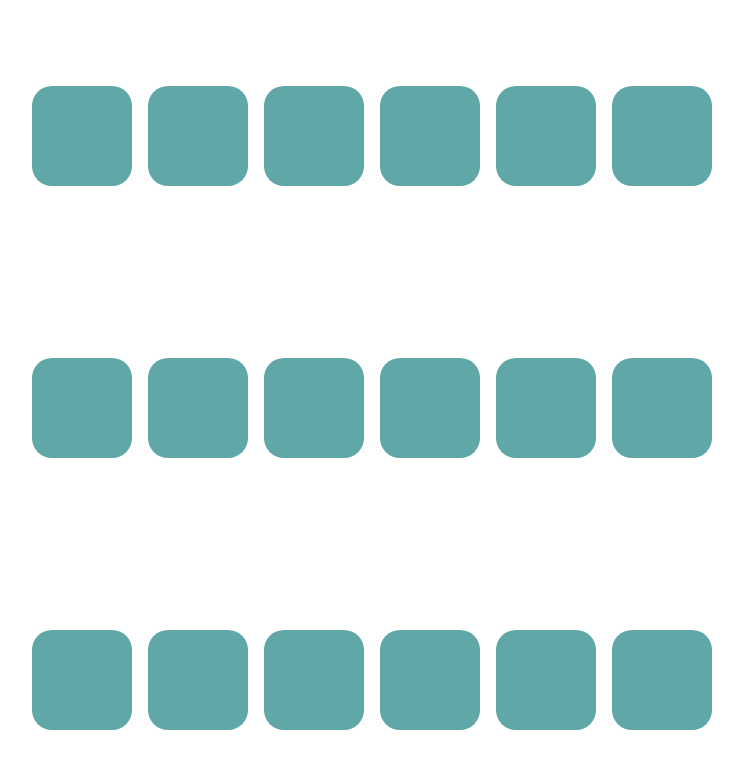
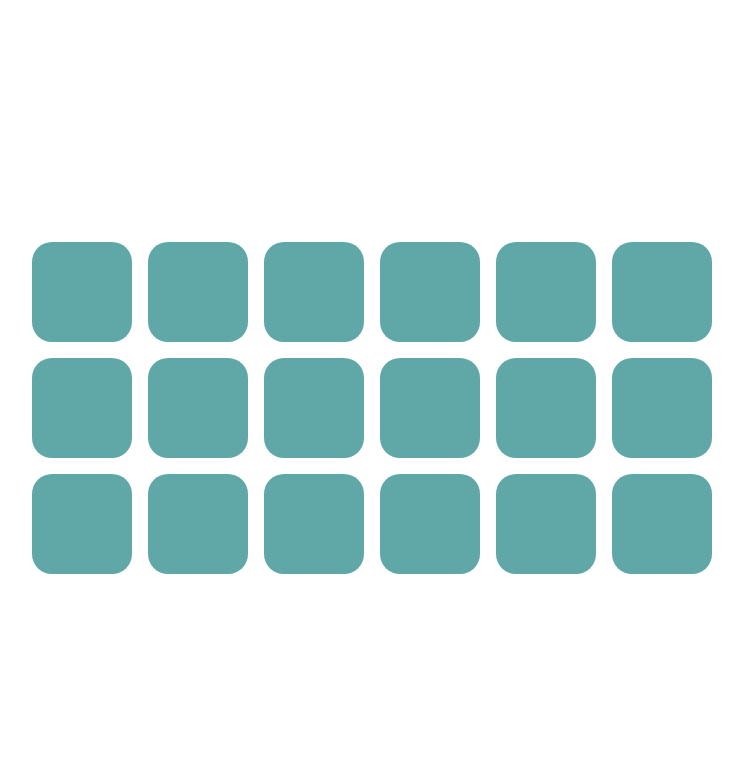
Before and after one commit to momo56710/memmory-game, a React (Vite) app: page / in a window 1280 px wide. Shown: the top 768 px of the page, without its empty margins (268-1011 px from the left). Built offline with nearby package versions, Linux system fonts and the light colour scheme.

Commit message:
fixing bug

```diff
--- a/src/App.css
+++ b/src/App.css
@@ -1,6 +1,5 @@
 .grid {
   display: grid;
-  height: 100vh;
   place-items: center;
   grid-template-columns: repeat(6, 100px);
   gap: 1em;
--- a/src/App.jsx
+++ b/src/App.jsx
@@ -3,17 +3,28 @@ import "./App.css";
 
 function App() {
   var firstChoice, secondChoice, block1, block2;
-  const cards = ["😺", "🐶", "💀", "🐱‍👤", "😁", "🐱‍🐉", "🐱‍🏍", "🐱‍🚀",'😎'];
+  const cards = [
+    "😺",
+    "🐶",
+    "💀",
+    "🐱‍👤",
+    "😁",
+    "🐱‍🐉",
+    "🐱‍🏍",
+    "🐱‍🚀",
+    "😎",
+  ];
   const choices = [...cards, ...cards];
   const checkanswer = () => {
-    if (firstChoice === secondChoice){}
-    else {
+    if (firstChoice === secondChoice) {
+    } else {
       block1.target.innerHTML = "";
       block2.target.innerHTML = "";
     }
     firstChoice = secondChoice = "";
   };
   const handleClick = (e, element) => {
+    if (!secondChoice) {
       if (!firstChoice) {
         firstChoice = e;
         block1 = element;
@@ -26,9 +37,18 @@ function App() {
           checkanswer();
         }, 500);
       }
+    }
   };
+
   return (
     <>
+      <div
+        style={{
+          display: "grid",
+          placeItems: "center",
+          height: "100vh",
+        }}
+      >
         <div className="grid">
           {choices
             .sort(() => Math.random() - 0.5)
@@ -47,6 +67,7 @@ function App() {
               );
             })}
         </div>
+      </div>
     </>
   );
 }
```
Lines whose indentation alone changed are shown as unchanged.
